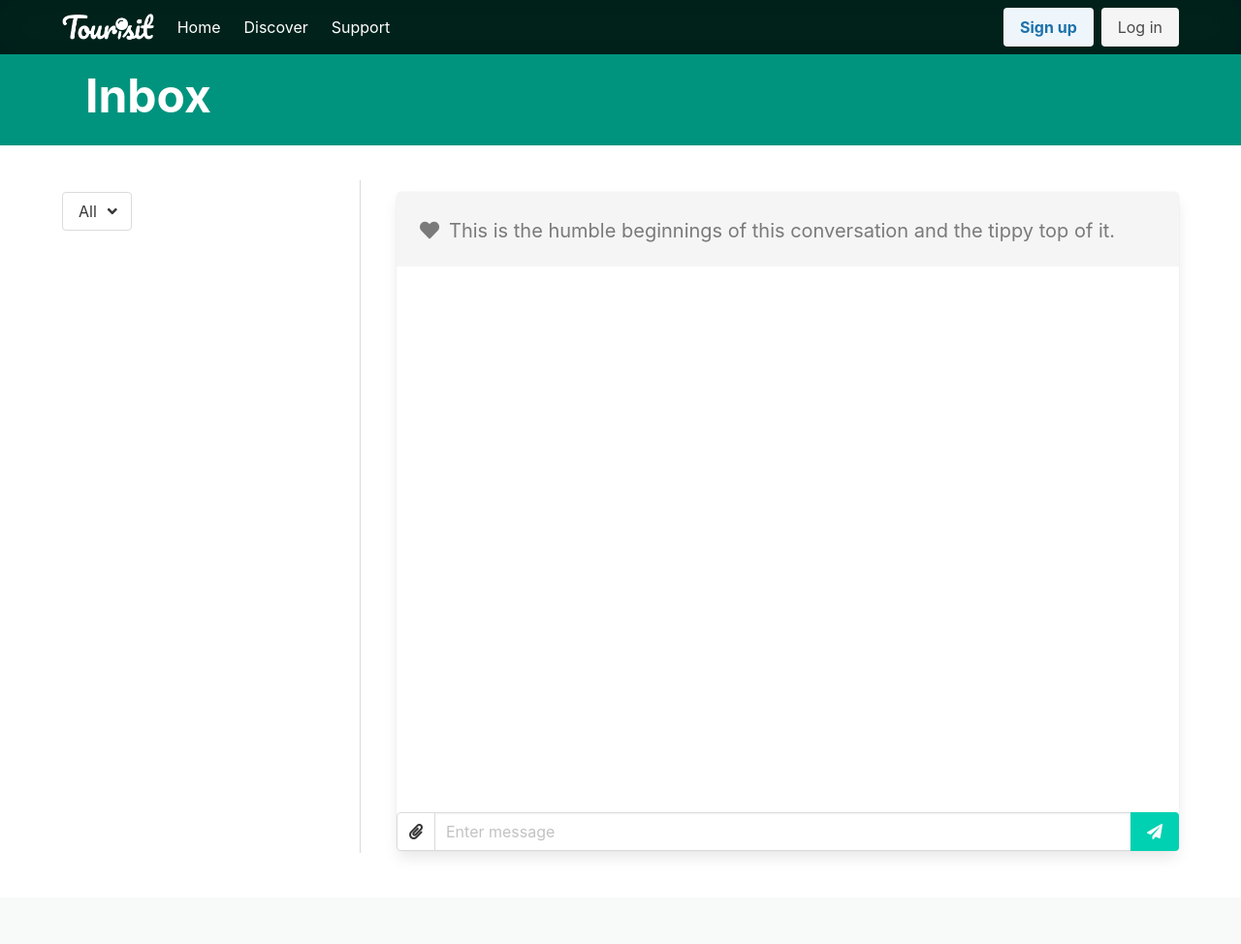
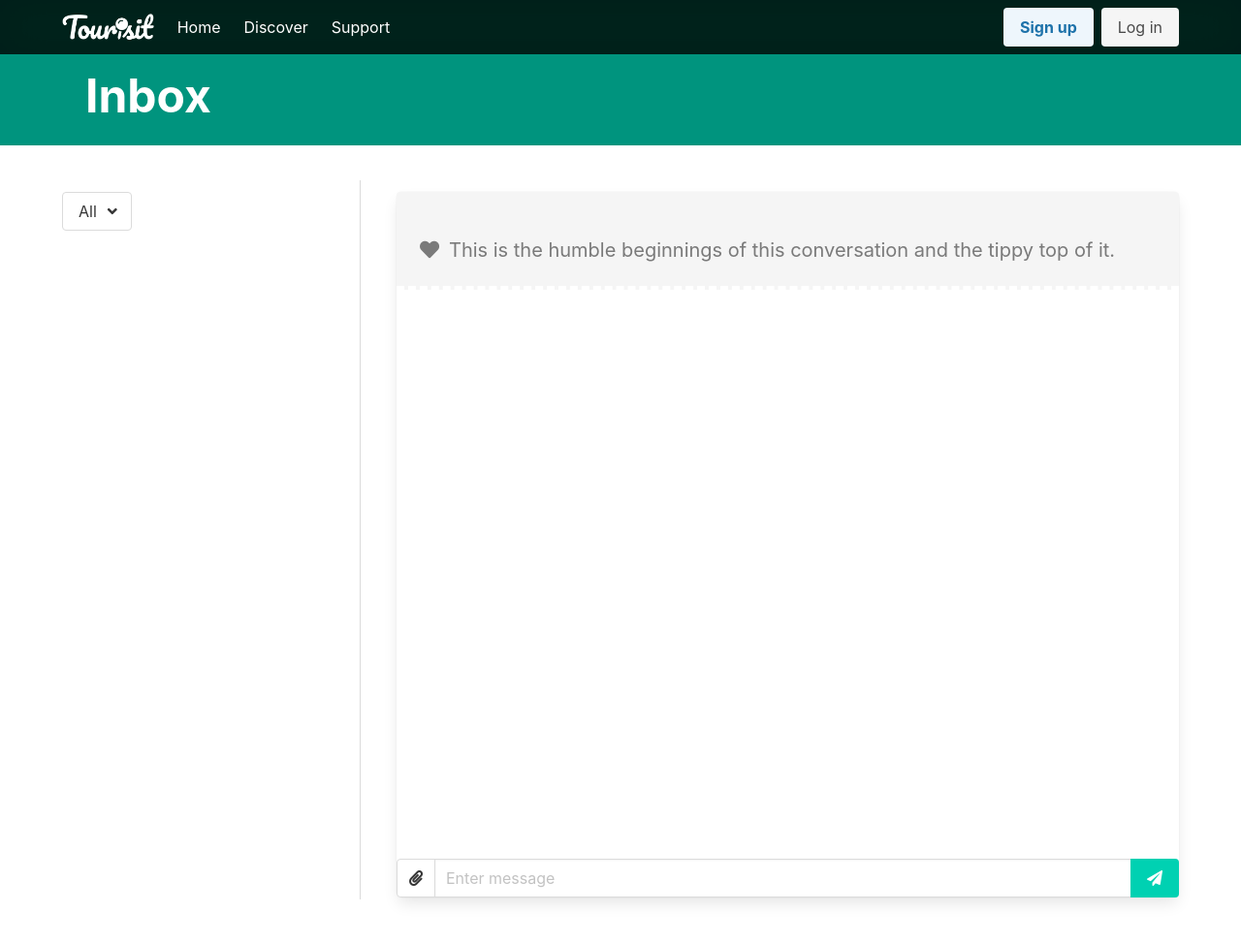
Before and after one commit to Dylankjy/Tourisit, a Flask app: template templates/chat.html in a window 1280 px wide. Shown: the whole page at 97% size. Before the commit the page ends 880 px from the top, so only its background shows below. Run offline with Flask 2, Linux system fonts and the light colour scheme; the template is opened without the code that fills it: values that come from a table or form of the project are taken from there, others are empty; parts of the project's set-up code (start-up, migrations or seed data) failed here and were passed over; some libraries are stand-ins or nearby versions.

Commit message:
Separate title from subtitle

```diff
--- a/templates/chat.html
+++ b/templates/chat.html
@@ -101,12 +101,15 @@
                 <div class="container chat-main">
                     {% if chatroom_display != False %}
                     <div class="box p-0">
-                        <div id="messageContainer" style="height: 40rem; overflow:scroll">
+                        <div class="p-5 has-background-light"
+                            style="border-top-left-radius: 4px; border-top-right-radius: 4px">
+                            <h2 class="title is-4 has-text-weight-bold has-text-dark">
+                                {{chatroom_names|safe}}
+                            </h2>
+                        </div>
+                        <div id="messageContainer" style="height: 40rem; overflow:scroll;">
                             <div class="p-5 has-background-light"
-                                style="border-top-left-radius: 4px; border-top-right-radius: 4px">
-                                <h2 class="title has-text-weight-bold has-text-dark">
-                                    {{chatroom_names|safe}}
-                                </h2>
+                                style="padding-top:0 !important; border-bottom: 4px #fff dashed; ">
                                 <p class="subtitle has-text-grey"><i class="fas fa-heart"></i>&ensp;This is the humble
                                     beginnings of this conversation and the tippy top of it.</p>
                             </div>
```
